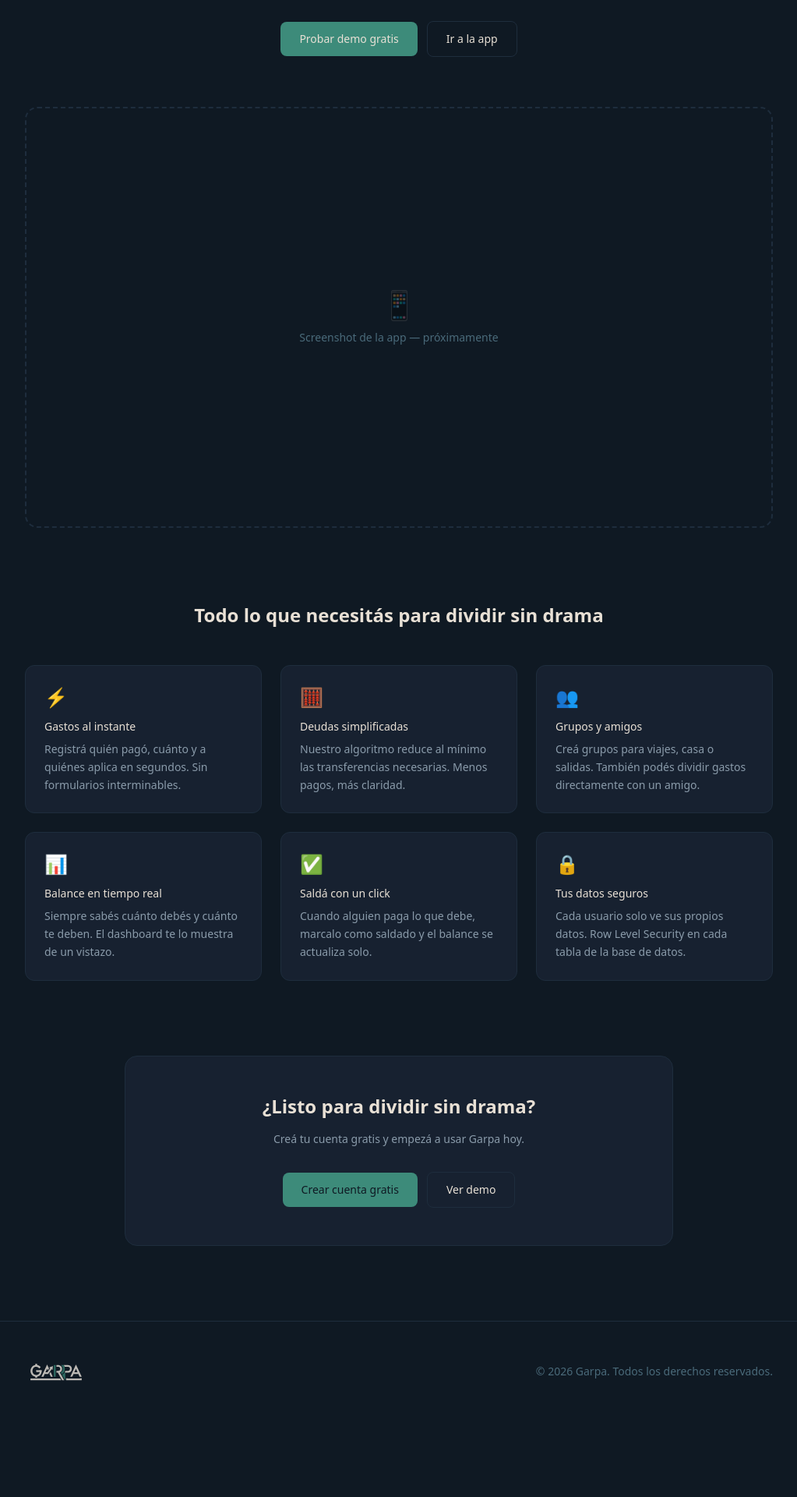
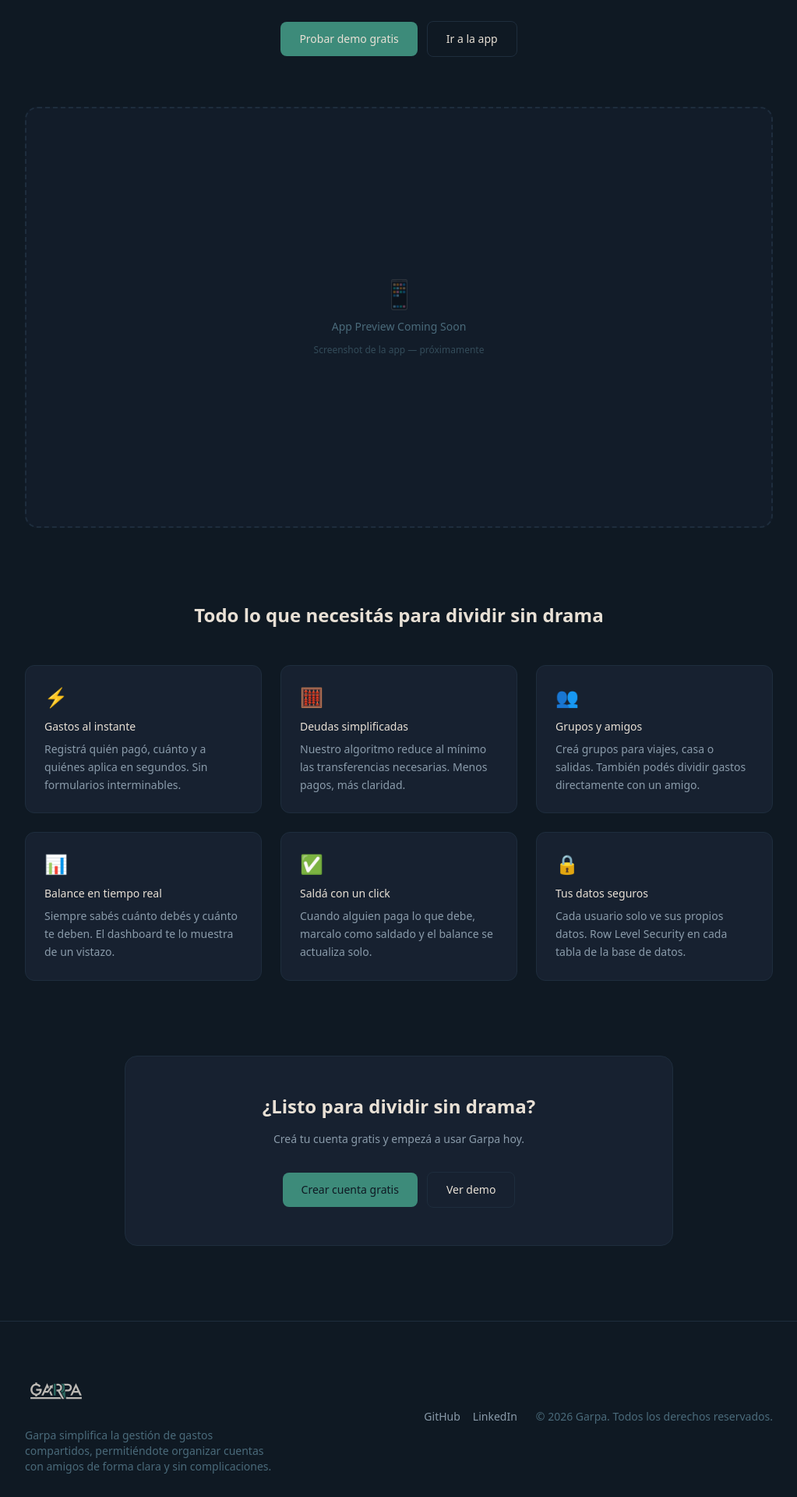
Before and after one commit to VitoLattanzi/garpa, a Next.js app: page / in a window 1280 px wide. Shown: the part 560-2480 px from the top of the page at 78% size, without its empty margins (128-1151 px from the left). Before the commit the page ends 2383 px from the top, so only its background shows below. Built offline with nearby package versions, Linux system fonts and the light colour scheme.

Commit message:
feat: update SEO metadata, add footer with external links, and update app preview placeholder

```diff
--- a/src/app/layout.tsx
+++ b/src/app/layout.tsx
@@ -17,8 +17,22 @@
  * Metadata global de la app
  */
 export const metadata: Metadata = {
-  title: 'Garpa — Split expenses, simplify debts',
-  description: 'Dividí gastos con amigos y grupos. Sin drama.',
+  metadataBase: new URL('https://garpa.app'),
+  title: 'Garpa — Divide gastos, simplifica deudas',
+  description: 'La forma más fácil de organizar gastos con amigos y grupos. Crea grupos, divide cuentas y olvídate de quién debe qué.',
+  openGraph: {
+    title: 'Garpa — Divide gastos, simplifica deudas',
+    description: 'La forma más fácil de organizar gastos con amigos y grupos. Crea grupos, divide cuentas y olvídate de quién debe qué.',
+    url: 'https://garpa.app',
+    siteName: 'Garpa',
+    locale: 'es_ES',
+    type: 'website',
+  },
+  twitter: {
+    card: 'summary_large_image',
+    title: 'Garpa — Divide gastos, simplifica deudas',
+    description: 'La forma más fácil de organizar gastos con amigos y grupos.',
+  },
 }
 
 /**
--- a/src/app/page.tsx
+++ b/src/app/page.tsx
@@ -86,9 +86,10 @@
 
       {/* ===== PLACEHOLDER screenshot ===== */}
       <section className="px-8 max-w-5xl mx-auto mb-24">
-        <div className="w-full aspect-video rounded-2xl border-2 border-dashed border-border flex flex-col items-center justify-center gap-3">
+        <div className="w-full aspect-video rounded-2xl border-2 border-dashed border-border flex flex-col items-center justify-center gap-3 bg-card/50">
           <div className="text-4xl opacity-30">📱</div>
-          <p className="text-sm text-muted">{t('screenshot_placeholder')}</p>
+          <p className="text-sm text-muted font-medium">App Preview Coming Soon</p>
+          <p className="text-xs text-muted/60">{t('screenshot_placeholder')}</p>
         </div>
       </section>
 
@@ -141,9 +142,20 @@
       </section>
 
       {/* ===== FOOTER ===== */}
-      <footer className="border-t border-border px-8 py-6 flex items-center justify-between max-w-5xl mx-auto">
-        <Image src="/logo-garpa.svg" alt="Garpa" width={80} height={24} className="object-contain opacity-80" />
-        <span className="text-sm text-muted">© 2026 Garpa. Todos los derechos reservados.</span>
+      <footer className="border-t border-border px-8 py-12 max-w-5xl mx-auto flex flex-col md:flex-row items-center justify-between gap-6">
+        <div className="flex flex-col gap-2">
+          <Image src="/logo-garpa.svg" alt="Garpa" width={80} height={24} className="object-contain opacity-80" />
+          <p className="text-sm text-muted max-w-xs">
+            Garpa simplifica la gestión de gastos compartidos, permitiéndote organizar cuentas con amigos de forma clara y sin complicaciones.
+          </p>
+        </div>
+        <div className="flex flex-col md:flex-row items-center gap-6">
+          <div className="flex gap-4">
+            <Link href="https://github.com/tu-usuario/garpa" target="_blank" className="text-sm text-sec hover:text-main transition">GitHub</Link>
+            <Link href="https://linkedin.com/in/tu-perfil" target="_blank" className="text-sm text-sec hover:text-main transition">LinkedIn</Link>
+          </div>
+          <span className="text-sm text-muted">© 2026 Garpa. Todos los derechos reservados.</span>
+        </div>
       </footer>
 
     </main>
```
Also changed, not shown: 1 other file (tests, documents, lock files or other folders).
